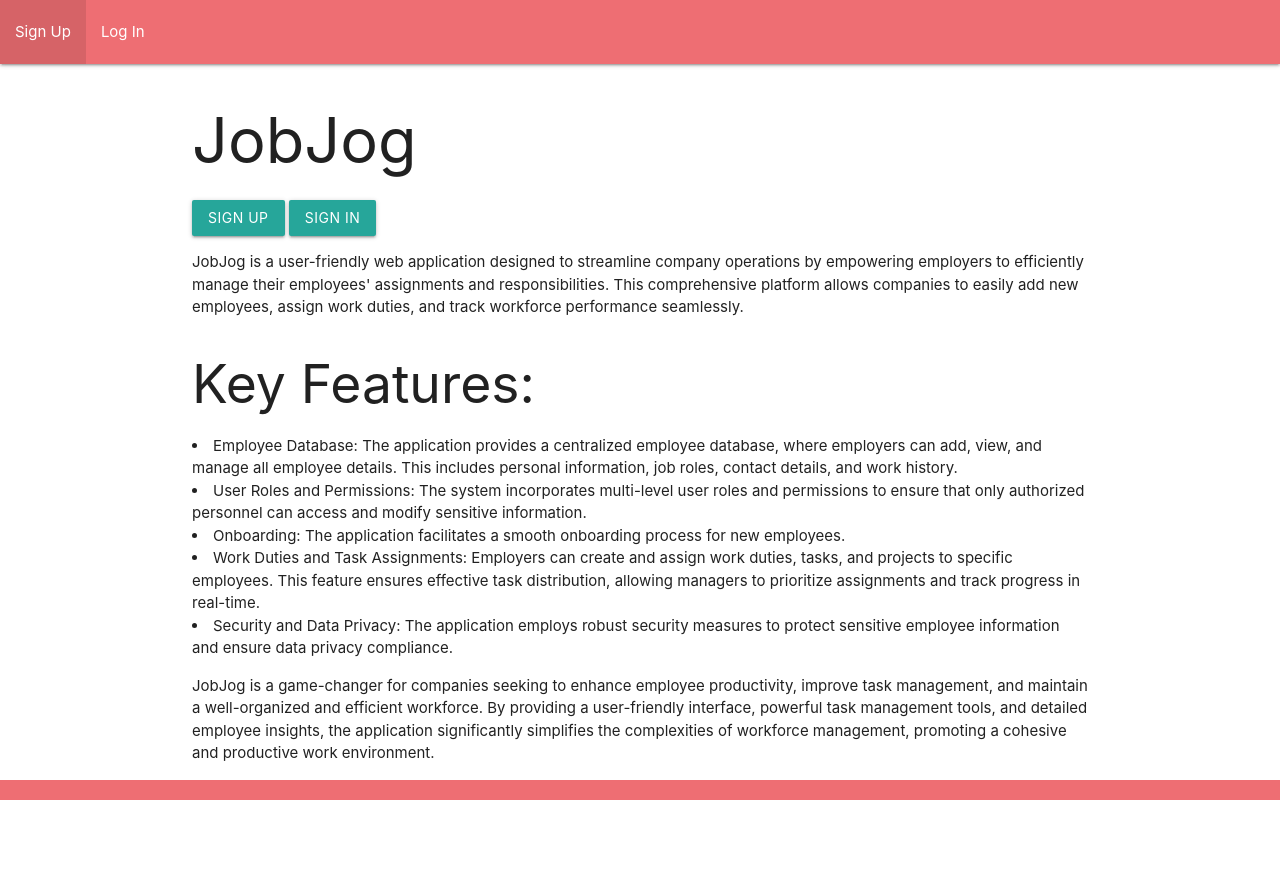
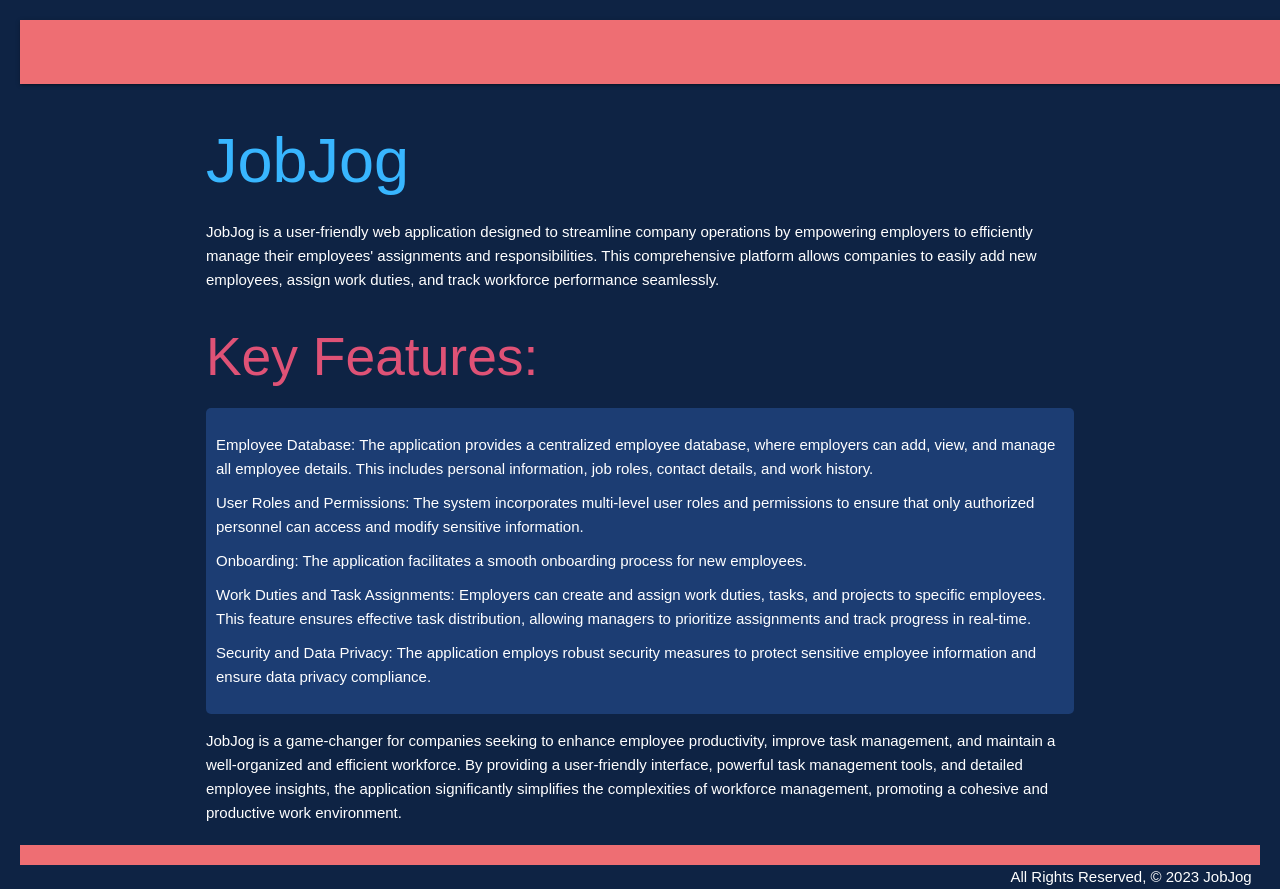
Before and after one commit to sarahganz/JobJog, a Django app: page / in a window 1280 px wide. Before the commit the page ends 800 px from the top, so only its background shows below. Run offline with Django 4.2, Linux system fonts and the light colour scheme.

Commit message:
css home

```diff
--- a/main_app/templates/base.html
+++ b/main_app/templates/base.html
@@ -22,17 +22,6 @@
     <header class="navbar-fixed">
       <nav>
         <div class="nav-wrapper">
-          <ul>
-            {% if user.is_authenticated %}
-            <li><a href="{% url 'jobs_create' %}">Add a Job</a></li>
-            <li><a href="{% url 'index' %}">View All Jobs</a></li>
-            <li><a href="{% url 'about' %}">About</a></li>
-            <li><a href="{% url 'logout' %}">Log Out</a></li>
-            {% else %}
-            <li><a href="{% url 'signup' %}">Sign Up</a></li>
-            <li><a href="{% url 'login' %}">Log In</a></li>
-            {% endif %}
-          </ul>
         </div>
       </nav>
     </header>
--- a/main_app/templates/home.html
+++ b/main_app/templates/home.html
@@ -1,29 +1,65 @@
 {% extends 'base.html' %}
 {% block content %}
 
+<style>
+  body {
+    font-family: Arial, sans-serif;
+    background-color: #0E2344;
+    color: #FFF;
+    line-height: 1.6;
+    margin: 20px;
+  }
+
+  h1 {
+    color: #38B6FF;
+  }
+
+  h2 {
+    color: #DF5276;
+  }
+
+  p {
+    margin-bottom: 20px;
+  }
+
+  li {
+    margin-bottom: 10px;
+  }
+
+  /* Styling for the Key Features section */
+  .key-features {
+    margin-top: 20px;
+    padding: 10px;
+    background-color: #1C3D73;
+    border-radius: 5px;
+  }
+
+  /* Styling for the Key Features list items */
+  .key-features li {
+    list-style: none;
+    color: #FFF;
+  }
+
+</style>
+
 <h1>JobJog</h1>
-    <form action="{% url 'signup' %}" method="POST">
-    {% csrf_token %}
-    {{ form.as_p }}
-    <button type="submit" class="btn">Sign Up</button>
-    <form action="{% url 'signin' %}" method="POST">
-      {% csrf_token %}
-      {{ form.as_p }}
-      <button type="submit" class="btn">Sign In</button>
-    </form>
 <p>
   JobJog is a user-friendly web application designed to streamline company operations by empowering employers to efficiently manage their employees' assignments and responsibilities. This comprehensive platform allows companies to easily add new employees, assign work duties, and track workforce performance seamlessly.
 </p>
+
 <h2>Key Features:</h2>
-      <div>
+<div class="key-features">
+  <ul>
     <li>Employee Database: The application provides a centralized employee database, where employers can add, view, and manage all employee details. This includes personal information, job roles, contact details, and work history.</li>
     <li>User Roles and Permissions: The system incorporates multi-level user roles and permissions to ensure that only authorized personnel can access and modify sensitive information.</li>
     <li>Onboarding: The application facilitates a smooth onboarding process for new employees.</li>
     <li>Work Duties and Task Assignments: Employers can create and assign work duties, tasks, and projects to specific employees. This feature ensures effective task distribution, allowing managers to prioritize assignments and track progress in real-time.</li>
     <li>Security and Data Privacy: The application employs robust security measures to protect sensitive employee information and ensure data privacy compliance.</li>
+  </ul>
 </div>
 
 <p>
   JobJog is a game-changer for companies seeking to enhance employee productivity, improve task management, and maintain a well-organized and efficient workforce. By providing a user-friendly interface, powerful task management tools, and detailed employee insights, the application significantly simplifies the complexities of workforce management, promoting a cohesive and productive work environment.
 </p>
+
 {% endblock %}
```
Lines whose indentation alone changed are shown as unchanged.
